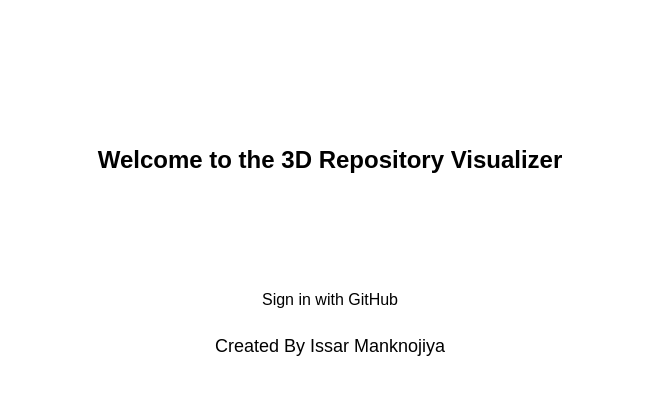
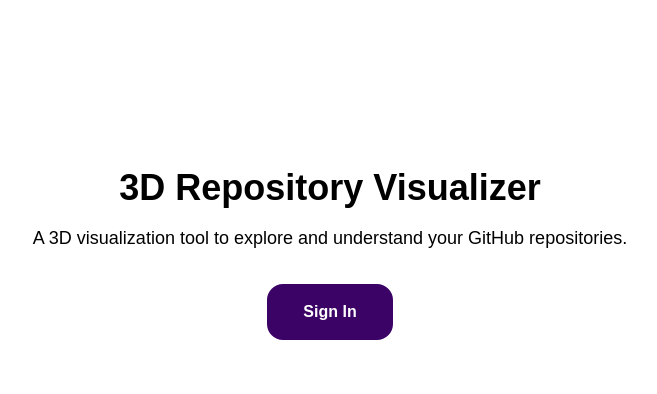
Before and after one commit to issarmank/repository-visualizer, a Next.js app in the folder my-app/: page / in a window 1280 px wide. Shown: the top 394 px of the page, without its empty margins (310-967 px from the left). Built offline with nearby package versions, Linux system fonts and the light colour scheme; no server answers.

Commit message:
repos page ui and main page format completed

```diff
--- a/my-app/app/globals.css
+++ b/my-app/app/globals.css
@@ -14,7 +14,7 @@
 
 @media (prefers-color-scheme: dark) {
   :root {
-    --background: #65287d;
+    --background: #c083d8;
     --foreground: #ededed;
   }
 }
--- a/my-app/app/page.tsx
+++ b/my-app/app/page.tsx
@@ -1,10 +1,11 @@
 import React from 'react';
 import LoginButton from '../components/login-btn';
+import HomeContent from '../components/login-btn';
 
 export default function Home() {
   return (
     <div className="flex flex-col items-center justify-center min-h-screen">
-      <LoginButton />
+      <HomeContent />
     </div>
   );
 }
--- a/my-app/app/repos/page.tsx
+++ b/my-app/app/repos/page.tsx
@@ -49,8 +49,8 @@
   }
 
   return (
-    <main className="p-6 max-w-3xl mx-auto">
-      <h1 className="text-2xl font-semibold">Your repositories</h1>
+    <main className="p-6 max-w-4xl mx-auto text-black">
+      <h1 className="text-2xl font-semibold">Your Repositories</h1>
 
       {error && <p className="mt-4 text-red-600">{error}</p>}
       {!repos && !error && <p className="mt-4">Loading repos…</p>}
@@ -58,16 +58,23 @@
       {repos && (
         <ul className="mt-6 space-y-3">
           {repos.map((r) => (
-            <li key={r.id} className="border rounded p-3 flex items-center justify-between">
-              <div>
-                <a className="font-medium hover:underline" href={r.html_url} target="_blank" rel="noreferrer">
-                  {r.full_name}
-                </a>
-                <div className="text-sm text-neutral-600">
-                  {r.private ? "Private" : "Public"} • Updated {new Date(r.updated_at).toLocaleString()}
-                </div>
-              </div>
-              <span className="text-sm text-neutral-500">{r.name}</span>
+            <li
+              key={r.id}
+              className="border rounded p-3 flex items-center justify-between"
+            >
+              <a
+                className="text-sm font-semibold hover:underline"
+                href={r.html_url}
+                target="_blank"
+                rel="noreferrer"
+              >
+                {r.name}
+              </a>
+
+              <span className="text-sm">
+                {r.private ? "Private" : "Public"} • Updated{" "}
+                {new Date(r.updated_at).toLocaleString()}
+              </span>
             </li>
           ))}
         </ul>
--- a/my-app/components/login-btn.tsx
+++ b/my-app/components/login-btn.tsx
@@ -8,42 +8,44 @@
 
   return (
     <div className="auth-container h-screen text-black">
-      <nav className="mx-auto mt-4 w-fit flex justify-between items-center p-4">
+      <header className="h-[72px] flex items-center justify-center">
+        {session && (
+          <nav className="w-fit rounded-2xl">
             <div className="flex items-center justify-center gap-10">
-          {session && (
-            <>
               <Link href="/repos" className="font-comic hover:text-blue-600 font-bold">
                 Your Repositories
               </Link>
               <Link href="/visualize" className="font-comic hover:text-blue-600 font-bold">
                 Visualize
               </Link>
-            </>
-          )}
             </div>
           </nav>
+        )}
+      </header>
 
-      <h1 className="text-center text-2xl transform translate-y-24 font-comic font-bold">
-        Welcome to the 3D Repository Visualizer
-      </h1>
+      <main className="flex flex-col items-center justify-center text-center px-6 py-24">
+        <h1 className="text-4xl font-comic font-bold">3D Repository Visualizer</h1>
 
+        <p className="mt-4 font-comic text-lg max-w-2xl">
+          A 3D visualization tool to explore and understand your GitHub repositories.
+        </p>
+
+        <button
+          className="mt-8 font-comic font-bold text-white rounded-2xl border-4 border-purple-950 bg-purple-950 px-8 py-3 transition-colors hover:border-purple-700 hover:bg-purple-700"
+          onClick={() => {
+            if (session) return signOut({ callbackUrl: "/" });
+            return signIn("github", { callbackUrl: "/" });
+          }}
+        >
+          {session ? "Sign Out" : "Sign In"}
+        </button>
+
+        <div className="mt-6 min-h-[24px] font-comic">
           {session ? (
-        <div className="signed-in text-center transform translate-y-36">
-          <p>
-            Signed in as <strong>{session.user?.email ?? session.user?.name ?? "GitHub user"}</strong>
-          </p>
-          <button className="sign-out-btn font-comic mt-4" onClick={() => signOut({ callbackUrl: "/" })}>
-            Sign out
-          </button>
+            <p>Signed in as <strong>{session.user?.email ?? session.user?.name ?? "GitHub user"}</strong></p>
+          ) : null}
         </div>
-      ) : (
-        <div className="not-signed-in text-center transform translate-y-52">
-          <button className="sign-in-btn font-comic" onClick={() => signIn("github", { callbackUrl: "/repos" })}>
-            Sign in with GitHub
-          </button>
-          <h1 className="font-comic text-center text-lg mt-5">Created By Issar Manknojiya</h1>
-        </div>
-      )}
+      </main>
     </div>
   );
 }
```
Lines whose indentation alone changed are shown as unchanged.
